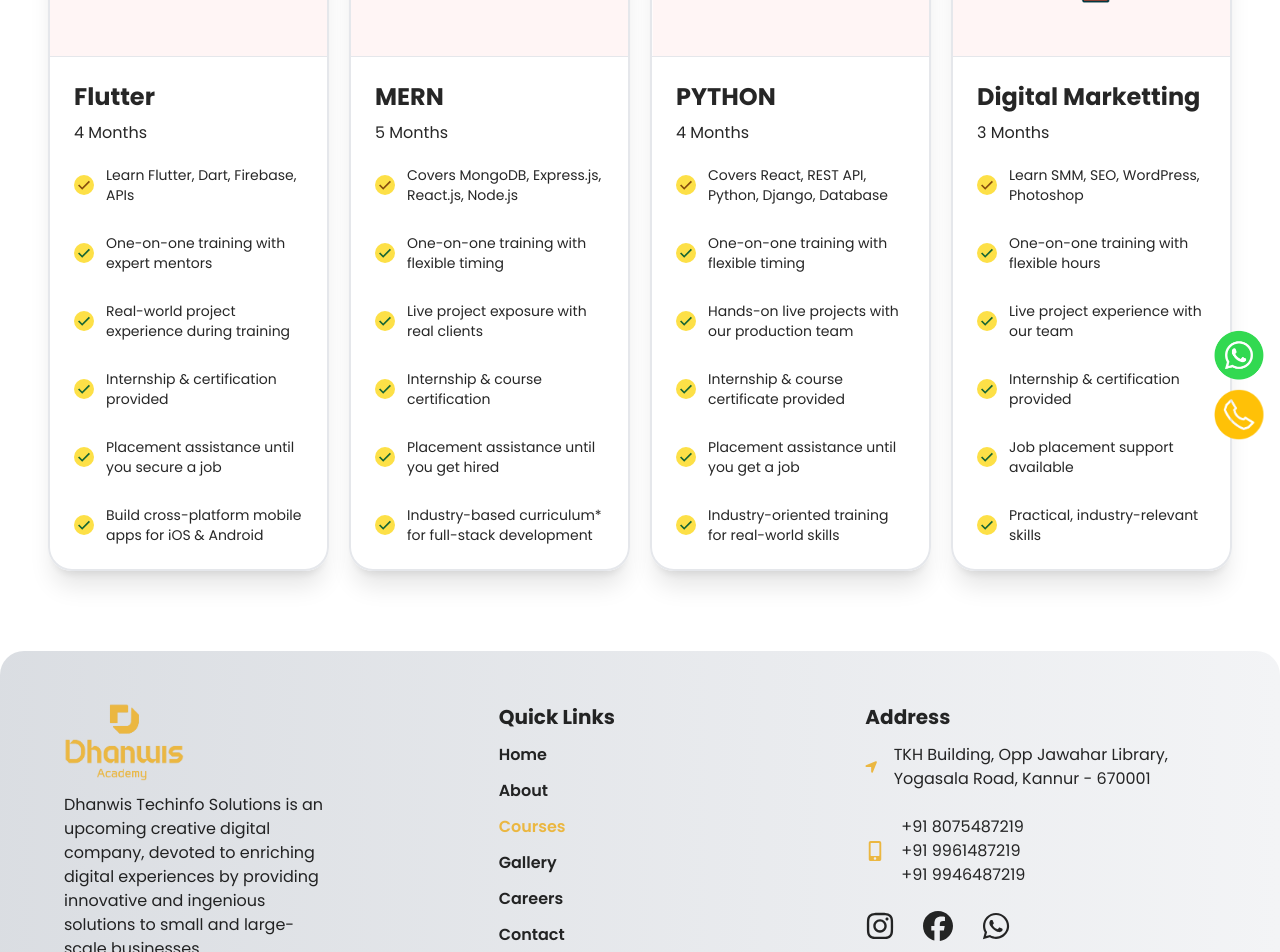
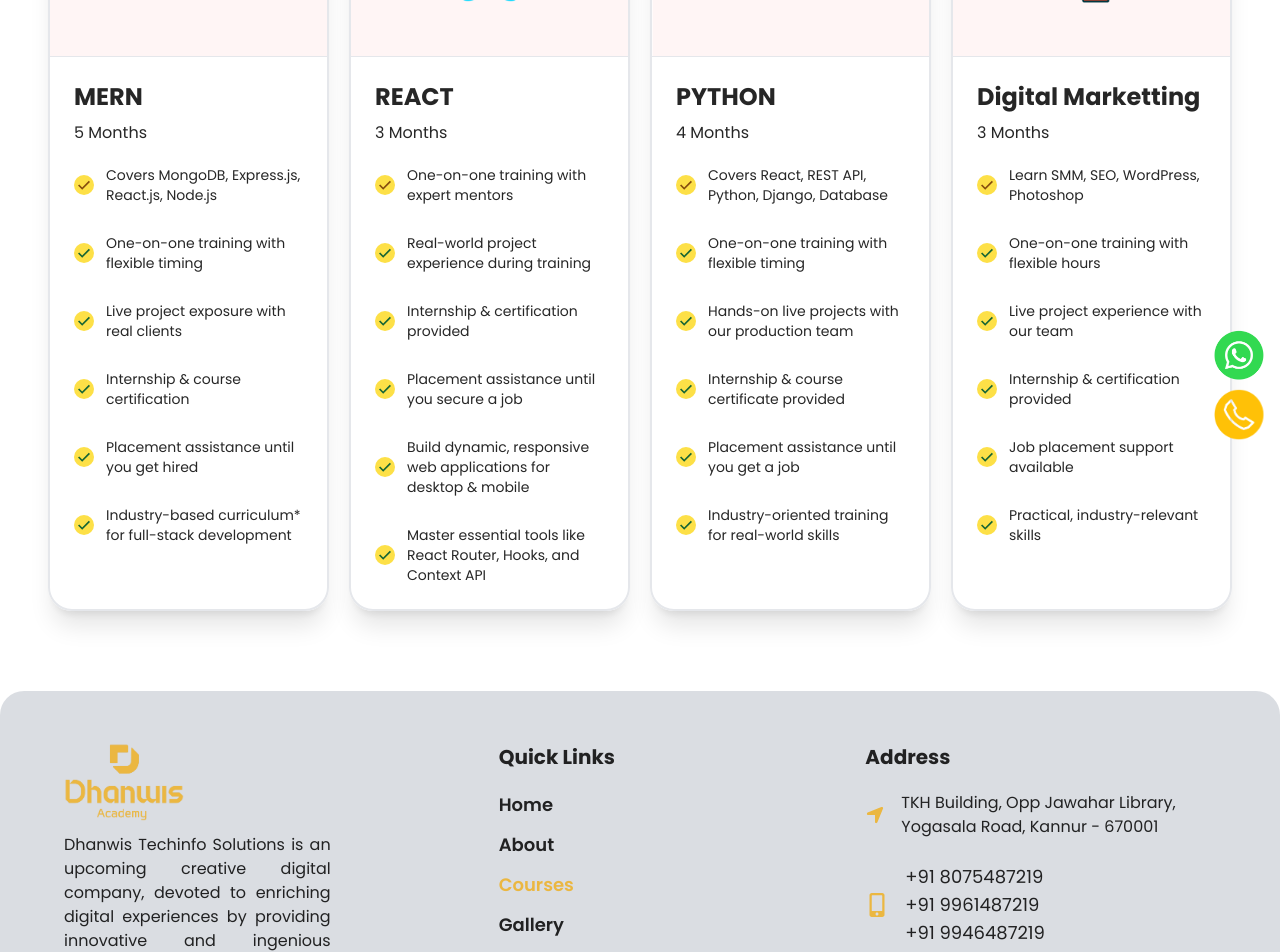
Before and after one commit to Ramees-c/dhanwis-learning, a React (Vite) app: page /courses in a window 1280 px wide. Shown: the part 340-1292 px from the top of the page. Built offline with nearby package versions, Linux system fonts and the light colour scheme.

Commit message:
navabar link, footer link, course page, course card and contact page edited

```diff
--- a/src/components/AboutPageAboutSection/AboutPageAboutSection.jsx
+++ b/src/components/AboutPageAboutSection/AboutPageAboutSection.jsx
@@ -46,15 +46,16 @@ function AboutPageAboutSection() {
               className="basis-[45%] ml-0 xl:ml-10"
             >
               <h1 className="uppercase font-semibold text-2xl text-primary mb-1">
-                Learn Flutter from Industry Experts & Build Real Apps
+                Learn React from Industry Experts & Build Real-World Web
+                Applications
               </h1>
               <p className="mb-5 text-black/85 dark:text-white/95 text-justify [word-spacing:0.1rem]">
-                Learn Flutter from industry experts and build real-world
-                applications with hands-on experience. Master cross-platform
-                development using Flutter and Dart to create high-performance
-                mobile apps for Android and iOS. Gain in-depth knowledge, best
-                practices, and practical skills to turn your ideas into reality
-                and kickstart your career in app development.
+                Learn React from industry experts and build real-world web
+                applications with hands-on experience. Master front-end
+                development using React and JavaScript to create dynamic,
+                high-performance websites and web apps. Gain in-depth knowledge,
+                best practices, and practical skills to turn your ideas into
+                reality and kickstart your career in web development.
               </p>
 
               <div className="flex flex-col justify-center items-start gap-4">
--- a/src/components/CareersCard/CareersCard.jsx
+++ b/src/components/CareersCard/CareersCard.jsx
@@ -17,7 +17,7 @@ function CareersCard({ title, company, location, description, JobType }) {
   return (
     <div className="pb-20">
       <div
-        className="rounded-xl p-6 shadow-[0_0_22px_rgba(0,0,0,0.15)] hover:dark:shadow-gray-800 transition-shadow duration-300 max-h-[400px]"
+        className="rounded-xl p-6 shadow-[0_0_22px_rgba(0,0,0,0.15)] hover:dark:shadow-gray-800 dark:bg-gray-800 transition-shadow duration-300 max-h-[500px]"
         data-aos="fade-up"
       >
         <h2 className="text-xl font-semibold text-black/85 dark:text-white/85">
--- a/src/components/CourseCard/CourseCard.jsx
+++ b/src/components/CourseCard/CourseCard.jsx
@@ -4,22 +4,30 @@ import flutter_img from "../../assets/images/courses/1.png";
 import mern_img from "../../assets/images/courses/2.png";
 import python_img from "../../assets/images/courses/3.png";
 import digital_img from "../../assets/images/courses/4.png";
+import react_img from "../../assets/images/courses/react.png";
 import { Link } from "react-router-dom";
 
 function CourseCard() {
   const CourseData = [
+    // {
+    //   id: 1,
+    //   course: "Flutter",
+    //   image: flutter_img,
+    //   desc: "Master Flutter development and build stunning cross-platform mobile apps.",
+    //   aosDelay: "0",
+    // },
     {
       id: 1,
-      course: "Flutter",
-      image: flutter_img,
-      desc: "Master Flutter development and build stunning cross-platform mobile apps.",
+      course: "MERN",
+      image: mern_img,
+      desc: "Master MERN Stack and build dynamic, full-stack web applications effortlessly.",
       aosDelay: "0",
     },
     {
       id: 2,
-      course: "MERN",
-      image: mern_img,
-      desc: "Master MERN Stack and build dynamic, full-stack web applications effortlessly.",
+      course: "REACT",
+      image: react_img,
+      desc: "Master React and build dynamic, modern web applications effortlessly.",
       aosDelay: "200",
     },
     {
--- a/src/components/CoursePageCard/CoursePageCard.jsx
+++ b/src/components/CoursePageCard/CoursePageCard.jsx
@@ -4,21 +4,22 @@ import flutter_img from "../../assets/images/courses/1.png";
 import mern_img from "../../assets/images/courses/2.png";
 import python_img from "../../assets/images/courses/3.png";
 import digital_img from "../../assets/images/courses/4.png";
+import react_img from "../../assets/images/courses/react.png"
 
 function CoursePageCard() {
   const CardData = [
-    {
-      course: "Flutter",
-      image: flutter_img,
-      duration: "4 Months",
-      title1: "Learn Flutter, Dart, Firebase, APIs",
-      title2: "One-on-one training with expert mentors",
-      title3: "Real-world project experience during training",
-      title4: "Internship & certification provided",
-      title5: "Placement assistance until you secure a job",
-      title6: "Build cross-platform mobile apps for iOS & Android",
-      aosDelay: "0",
-    },
+    // {
+    //   course: "Flutter",
+    //   image: flutter_img,
+    //   duration: "4 Months",
+    //   title1: "Learn Flutter, Dart, Firebase, APIs",
+    //   title2: "One-on-one training with expert mentors",
+    //   title3: "Real-world project experience during training",
+    //   title4: "Internship & certification provided",
+    //   title5: "Placement assistance until you secure a job",
+    //   title6: "Build cross-platform mobile apps for iOS & Android",
+    //   aosDelay: "0",
+    // },
     {
       course: "MERN",
       image: mern_img,
@@ -29,8 +30,21 @@ function CoursePageCard() {
       title4: "Internship & course certification",
       title5: "Placement assistance until you get hired",
       title6: "Industry-based curriculum* for full-stack development",
+      aosDelay: "0",
+    },
+    {
+      course: "REACT",
+      image: react_img,
+      duration: "3 Months",
+      title1: "One-on-one training with expert mentors",
+      title2: "Real-world project experience during training",
+      title3: "Internship & certification provided",
+      title4: "Placement assistance until you secure a job",
+      title5: "Build dynamic, responsive web applications for desktop & mobile",
+      title6: "Master essential tools like React Router, Hooks, and Context API",
       aosDelay: "200",
     },
+
     {
       course: "PYTHON",
       image: python_img,
--- a/src/components/Footer/Footer.jsx
+++ b/src/components/Footer/Footer.jsx
@@ -33,11 +33,11 @@ function Footer() {
       title: "Gallery",
       path: "/gallery",
     },
-    {
-      id: 5,
-      title: "Careers",
-      path: "/careers",
-    },
+    // {
+    //   id: 5,
+    //   title: "Careers",
+    //   path: "/careers",
+    // },
     {
       id: 6,
       title: "Contact",
@@ -64,17 +64,32 @@ function Footer() {
             <Link to="/">
               <img width="120px" src={logo} alt="logo" onClick={handleClick} />
             </Link>
-            <p className="text-black/85 dark:text-white/95 lg:pr-24 pt-3 ">
+            <p className="text-black/85 dark:text-white/95 lg:pr-24 pt-3 text-justify  ">
               Dhanwis Techinfo Solutions is an upcoming creative digital
               company, devoted to enriching digital experiences by providing
               innovative and ingenious solutions to small and large-scale
               businesses.
             </p>
+            {/* Social links */}
+            <div className="flex items-center gap-7 mt-6 ">
+              <a
+                href="https://www.instagram.com/dhanwis_academy"
+                target="_blank"
+              >
+                <FaInstagram className="text-3xl hover:text-primary dark:hover:text-primary text-black/85 dark:text-white/95 duration-300 hover:-translate-y-1 transition" />
+              </a>
+              <a href="https://www.facebook.com/dhanwisacademy" target="_blank">
+                <FaFacebook className="text-3xl hover:text-primary dark:hover:text-primary text-black/85 dark:text-white/95 duration-300 hover:-translate-y-1 transition" />
+              </a>
+              <a href="https://wa.me/+918086487219">
+                <FaWhatsapp className="text-3xl hover:text-primary dark:hover:text-primary text-black/85 dark:text-white/95 duration-300 hover:-translate-y-1 transition" />
+              </a>
+            </div>
           </div>
           {/* Footer links */}
           <div className="col-span-2 grid grid-cols-1 sm:grid-cols-2 xl:pl-10">
             <div className="py-8 px-4">
-              <h1 className="text-xl font-bold sm:text-left mb-3 text-black/85 dark:text-white/95">
+              <h1 className="text-xl font-bold sm:text-left mb-5 text-black/85 dark:text-white/95">
                 Quick Links
               </h1>
               <ul className="space-y-3">
@@ -82,7 +97,7 @@ function Footer() {
                   <li key={link.id}>
                     <NavLink
                       to={link.path}
-                      className="hover:text-primary duration-300 font-semibold text-black/85 dark:text-white/95"
+                      className="hover:text-primary duration-300 font-semibold text-black/85 dark:text-white/95 text-lg hover:ml-2.5 dark:hover:text-primary"
                       style={FooterLinkStyles}
                       onClick={handleClick}
                     >
@@ -95,51 +110,41 @@ function Footer() {
 
             {/* Company address */}
             <div className="py-8 px-2 col-span-2 sm:col-auto">
-              <h1 className="text-xl font-bold sm:text-left mb-3 text-black/85 dark:text-white/95">
+              <h1 className="text-xl font-bold sm:text-left mb-5 text-black/85 dark:text-white/95">
                 Address
               </h1>
               <div>
                 <div className="flex items-center gap-4">
                   <FaLocationArrow className="text-xl text-primary" />
                   <p className="text-black/85 dark:text-white/95 text-md">
-                    TKH Building, Opp Jawahar Library, Yogasala Road, Kannur -
-                    670001
+                    TKH Building, Opp Jawahar Library, <br /> Yogasala Road,
+                    Kannur - 670001
                   </p>
                 </div>
                 <div className="flex items-center gap-4 mt-6">
-                  <FaMobileAlt className="text-xl text-primary" />
+                  <FaMobileAlt className="text-2xl text-primary" />
                   <p className="text-black/85 dark:text-white/95">
-                    <a href="tel:+918075487219" className="hover:text-primary">
+                    <a
+                      href="tel:+918075487219"
+                      className="hover:text-primary text-lg hover:ml-2.5 duration-300"
+                    >
                       +91 8075487219
                     </a>{" "}
                     <br />{" "}
-                    <a href="tel:+919961487219" className="hover:text-primary">
+                    <a
+                      href="tel:+919961487219"
+                      className="hover:text-primary text-lg hover:ml-2.5 duration-300"
+                    >
                       +91 9961487219
                     </a>{" "}
                     <br />{" "}
-                    <a href="tel:+919946487219" className="hover:text-primary">
+                    <a
+                      href="tel:+919946487219"
+                      className="hover:text-primary text-lg hover:ml-2.5 duration-300"
+                    >
                       +91 9946487219
                     </a>
                   </p>
-                </div>
-
-                {/* Social links */}
-                <div className="flex items-center gap-7 mt-6 ">
-                  <a
-                    href="https://www.instagram.com/dhanwis_academy"
-                    target="_blank"
-                  >
-                    <FaInstagram className="text-3xl hover:text-primary text-black/85 dark:text-white/95 duration-300" />
-                  </a>
-                  <a
-                    href="https://www.facebook.com/dhanwisacademy"
-                    target="_blank"
-                  >
-                    <FaFacebook className="text-3xl hover:text-primary text-black/85 dark:text-white/95 duration-300" />
-                  </a>
-                  <a href="https://wa.me/+918086487219">
-                    <FaWhatsapp className="text-3xl hover:text-primary text-black/85 dark:text-white/95 duration-300" />
-                  </a>
                 </div>
               </div>
             </div>
--- a/src/components/Navbar/Navbar.jsx
+++ b/src/components/Navbar/Navbar.jsx
@@ -29,11 +29,11 @@ const MenuLinks = [
     name: "Gallery",
     link: "/gallery",
   },
-  {
-    id: 5,
-    name: "Careers",
-    link: "/careers",
-  },
+  // {
+  //   id: 5,
+  //   name: "Careers",
+  //   link: "/careers",
+  // },
   {
     id: 6,
     name: "Contact",
--- a/src/index.css
+++ b/src/index.css
@@ -6,7 +6,8 @@
 
 @layer utilities {
   .hero-bg-color {
-    @apply bg-gradient-to-r from-gray-300/80 to-gray-100 dark:from-gray-900 dark:to-gray-800 dark:text-white;
+    /* @apply bg-gradient-to-r from-gray-300/80 to-gray-100 dark:from-gray-900 dark:to-gray-800 dark:text-white; */
+    @apply bg-gray-300/80 dark:bg-gray-800 dark:text-white;
   }
   /* Default (Light Mode) Scrollbar */
   ::-webkit-scrollbar {
--- a/src/pages/AboutPage/AboutPage.jsx
+++ b/src/pages/AboutPage/AboutPage.jsx
@@ -7,8 +7,7 @@ import WhatsappIcon from "../../components/WhatsappIcon/WhatsappIcon";
 import CallIcon from "../../components/CallIcon/CallIcon";
 import { FaHandsHelping, FaRoute, FaTrophy } from "react-icons/fa";
 
-
-import About_page_image from '../../assets/images/page_header/about_page.jpg'
+import About_page_image from "../../assets/images/page_header/about_page.jpg";
 
 function AboutPage() {
   const ServiceData = [
@@ -44,8 +43,6 @@ function AboutPage() {
 
   return (
     <div className="pt-5">
-
-
       <div className="mb-20">
         <AboutPageAboutSection />
       </div>
--- a/src/pages/ContactPage/ContactPage.jsx
+++ b/src/pages/ContactPage/ContactPage.jsx
@@ -2,7 +2,7 @@ import React, { useState } from "react";
 import PageHeader from "../../components/PageHeader/PageHeader";
 import Button from "../../components/Shared/Button";
 
-import contact_img from "../../assets/images/contact/contact_img.jpg";
+import contact_img from "../../assets/images/contact/contact2.jpg";
 import WhatsappIcon from "../../components/WhatsappIcon/WhatsappIcon";
 import { FaFacebook, FaInstagram, FaWhatsapp } from "react-icons/fa";
 import CallIcon from "../../components/CallIcon/CallIcon";
```
Also changed, not shown: index.html (+14 -0 lines), src/assets/images/contact/contact2.jpg (added), src/assets/images/courses/react.png (added).
